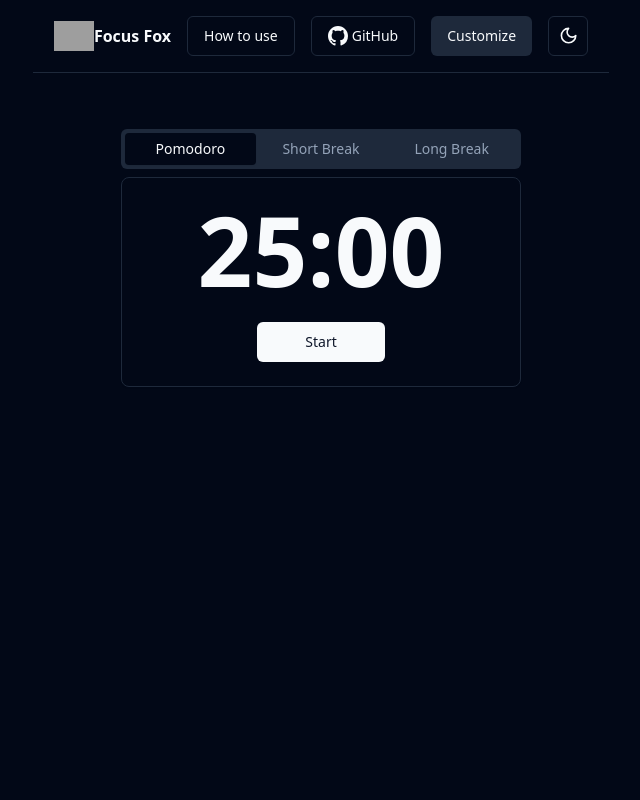
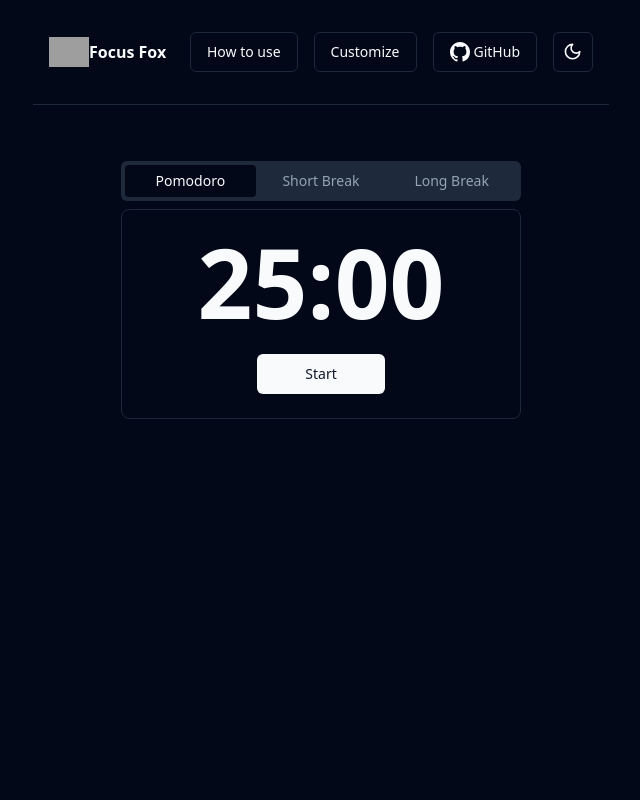
Before and after one commit to marinoffDev/Focus-Fox, a React (Vite) app: page / in a window 1280 px wide. Shown: the top 800 px of the page, without its empty margins (319-959 px from the left). Built offline with nearby package versions, Linux system fonts and the light colour scheme; no server answers; grey boxes are pictures that could not be loaded.

Commit message:
added hamburger menu on smaller screens and other styling changes

```diff
--- a/src/components/Navbar.jsx
+++ b/src/components/Navbar.jsx
@@ -1,27 +1,49 @@
-import { forwardRef } from "react";
+import { forwardRef, useState } from "react";
 import { Button } from "@/components/ui/button";
 import { ThemeProvider } from "@/components/ui/theme-provider";
 import { ModeToggle } from "@/components/ui/mode-toggle";
 import { Separator } from "@/components/ui/separator";
 import GitHubBtn from "@/components/ui/GitHubBtn";
 import Logo from "@/components/ui/Logo";
+import { FontAwesomeIcon } from "@fortawesome/react-fontawesome";
+import { faBars, faTimes } from "@fortawesome/free-solid-svg-icons";
 
 export default forwardRef(function Navbar({ scrollToHowToUse }, ref) {
+  const [isOpen, setIsOpen] = useState(false);
+
   return (
     <>
-      <nav
-        ref={ref}
-        className="relative mx-auto mt-4 flex max-w-2xl items-center justify-center space-x-4"
-      >
+      <nav ref={ref} className="relative mx-auto mt-4 max-w-xl">
+        <div className="flex items-center justify-between p-4">
           <Logo />
+          <div className="sm:hidden">
+            <button onClick={() => setIsOpen(!isOpen)} aria-label="Toggle menu">
+              {isOpen ? <FontAwesomeIcon icon={faTimes} className="w-6 h-6" /> : <FontAwesomeIcon icon={faBars} className="w-6 h-6" />}
+            </button>
+          </div>
+          <div className="hidden sm:flex space-x-4 items-center">
             <Button variant="outline" onClick={scrollToHowToUse}>
               How to use
             </Button>
+            <Button variant="outline">Customize</Button>
             <GitHubBtn variant={"outline"} />
-        <Button variant="secondary">Customize</Button>
             <ThemeProvider defaultTheme="dark" storageKey="vite-ui-theme">
               <ModeToggle />
             </ThemeProvider>
+          </div>
+        </div>
+        {isOpen && (
+          <div className="sm:hidden flex flex-col items-center space-y-4 mt-4">
+            <Button variant="outline" onClick={scrollToHowToUse}>
+              How to use
+            </Button>
+            <Button variant="outline">Customize</Button>
+            <GitHubBtn variant={"outline"} />
+            <ThemeProvider defaultTheme="dark" storageKey="vite-ui-theme">
+              <ModeToggle />
+            </ThemeProvider>
+          </div>
+        )}
       </nav>
       <Separator className="m-auto mt-4 block max-w-xl" />
     </>
```
Lines whose indentation alone changed are shown as unchanged.
